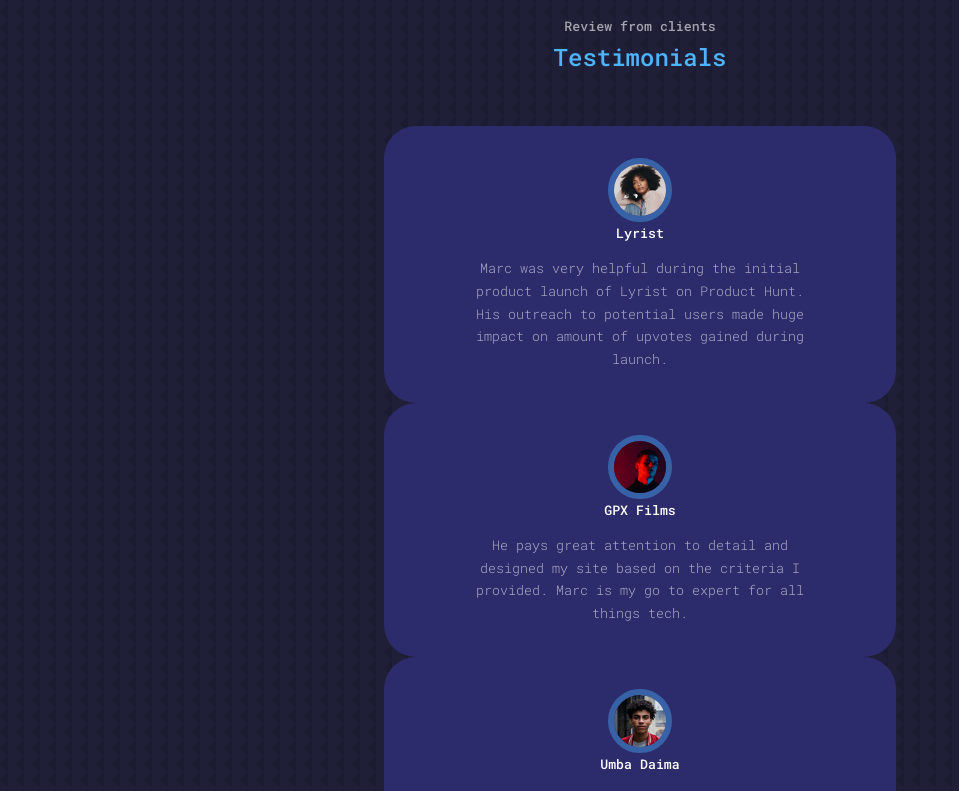
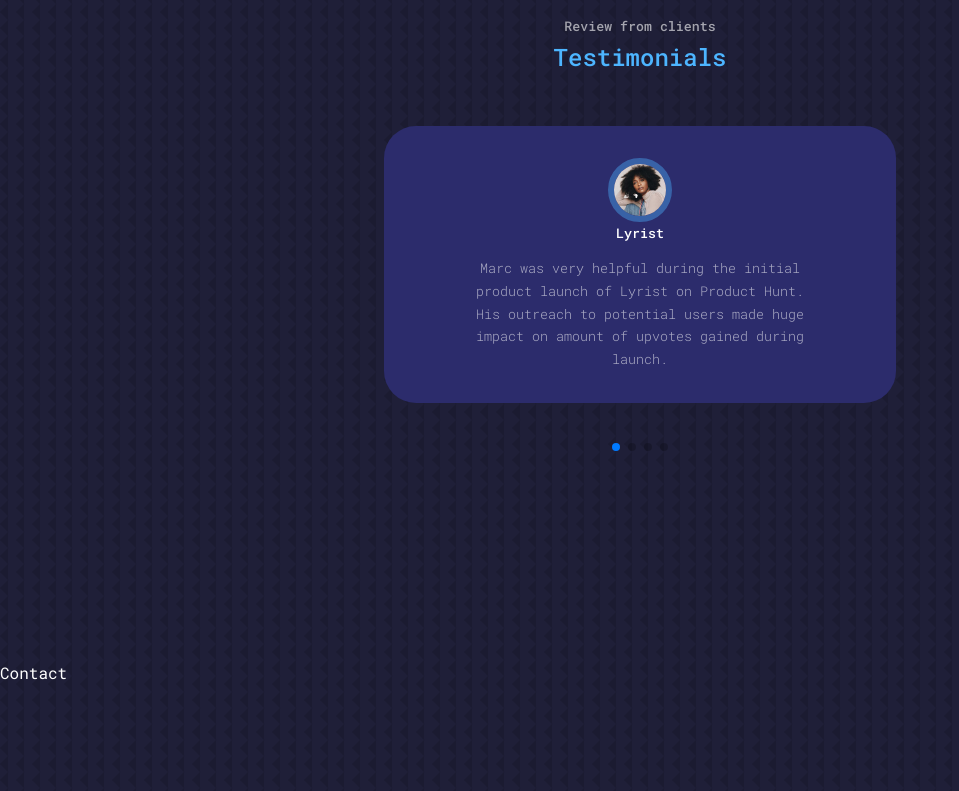
Before and after one commit to m100dev/WebPortfolio, a React (Create React App) app: page / in a window 1280 px wide. Shown: the part 4380-5171 px from the top of the page, without its empty margins (0-959 px from the left). Built offline with nearby package versions, Linux system fonts and the light colour scheme.

Commit message:
installed swiper js for testimonials section. Added base testimonials

```diff
--- a/package.json
+++ b/package.json
@@ -10,6 +10,7 @@
     "react-dom": "^18.2.0",
     "react-icons": "^4.10.1",
     "react-scripts": "5.0.1",
+    "swiper": "^10.2.0",
     "web-vitals": "^2.1.4"
   },
   "scripts": {
--- a/src/components/testimonials/Testimonials.jsx
+++ b/src/components/testimonials/Testimonials.jsx
@@ -4,8 +4,9 @@ import AVTR1 from '../../assets/avatar1.jpg'
 import AVTR2 from '../../assets/avatar2.jpg'
 import AVTR3 from '../../assets/avatar3.jpg'
 import AVTR4 from '../../assets/avatar4.jpg'
+import { register } from 'swiper/element/bundle';
 
-
+register();
 
 const Testimonials = () => {
   const data = [
@@ -17,12 +18,12 @@ const Testimonials = () => {
     {
       avatar: AVTR2,
       name: 'GPX Films',
-      review: 'He pays great attention to detail and designed my site based on the criteria I provided. Marc is my go to expert for all things tech.'
+      review: 'He pays great attention to detail and designed my site based on the criteria I provided. Marc is my go to expert for all things tech, he is patient and listens to your needs.'
     },
     {
       avatar: AVTR3,
       name: 'Umba Daima',
-      review: 'Marc is skilled in wireframing and using Figma to bring our requests into vision.'
+      review: 'Marc is skilled in wireframing utilized Figma to bring our requests into vision. We appreciated his adherence to our deadlines. Will definitely work with him again!'
     },
     {
       avatar: AVTR4,
@@ -37,9 +38,11 @@ const Testimonials = () => {
       <h2>Testimonials</h2>
 
       <div className='container testimonials__container'>
+        <swiper-container slides-per-view='1' pagination='true' space-between={40}>
           {
-          data.map(({avatar, name, review}) => {
+            data.map(({avatar, name, review}, index) => {
               return (
+                <swiper-slide key={index}>
                   <article className='testimonial'>
                     <div className="client__avatar">
                       <img src={avatar} alt="" />
@@ -49,9 +52,11 @@ const Testimonials = () => {
                       {review}
                     </small>
                   </article>
+                </swiper-slide>
               )
             })
           }
+        </swiper-container>
       </div>
     </section>
   )
--- a/src/components/testimonials/testimonials.css
+++ b/src/components/testimonials/testimonials.css
@@ -1,5 +1,6 @@
 .container.testimonials__container {
-    width: 40%
+    width: 40%;
+    padding-bottom: 4rem;
 }
 
 .client__avatar {
@@ -27,6 +28,10 @@
     margin: 0.8rem auto 0;
 }
 
+swiper-slide {
+    padding-bottom: 4rem;
+}
+
 /* ============================== MEDIA QUERIES (MEDIUM DEVICES) ============================== */
 
 @media screen and (max-width: 1024px) {
```
Also changed, not shown: 1 other file (tests, documents, lock files or other folders). Lines whose indentation alone changed are shown as unchanged.
